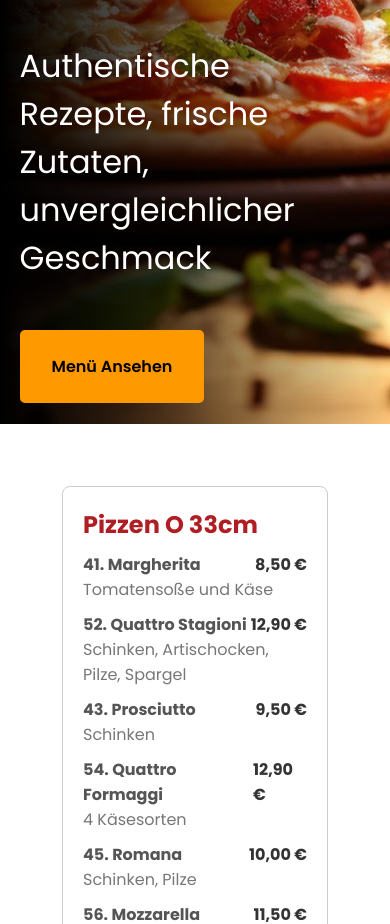
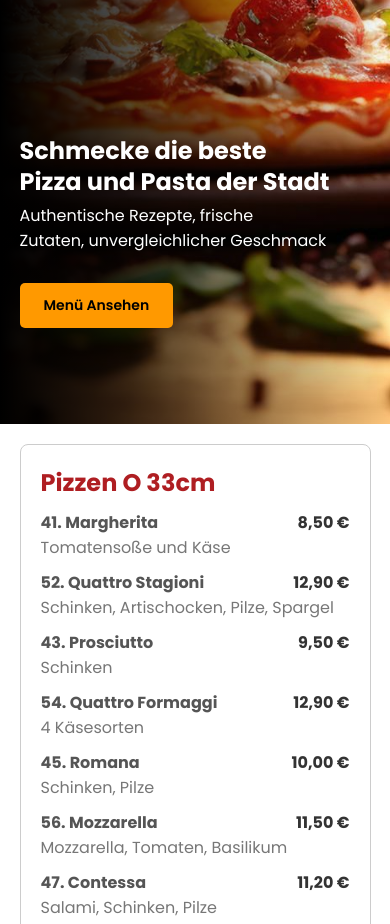
Before and after one commit to zerokater/restaurant-tsv, a SvelteKit app: page / in a window 390 px wide. Shown: the part 420-1344 px from the top of the page. Built offline with nearby package versions, Linux system fonts and the light colour scheme.

Commit message:
RESPONSIVE-v1

```diff
--- a/src/components/Button.svelte
+++ b/src/components/Button.svelte
@@ -6,11 +6,36 @@
 <a href="{link}">{buttonText}</a>
 
 <style>
-    a{
+    a {
+        display: inline-block; /* Ensures it behaves like a button */
         margin-top: 24px;
-        padding: 24px 32px;
-        background-color: #FF9900;
-        font-weight: 600;
-        border-radius: 5px;
+        padding: 16px 32px; /* Adjusted for better balance */
+        background-color: #FF9900; /* Button background color */
+        color: var(--dark); /* Text color */
+        font-weight: 600; /* Bold text */
+        text-align: center; /* Center text */
+        text-decoration: none; /* Remove underline */
+        border-radius: 5px; /* Rounded corners */
+        transition: background-color 0.3s, transform 0.3s; /* Smooth transitions */
     }
+
+    /* Add hover and active states for better interaction */
+    a:hover {
+        background-color: #e68a00; /* Darken on hover */
+        transform: scale(1.05); /* Slightly enlarge */
+    }
+
+    a:active {
+        background-color: #cc7a00; /* Darken further on active */
+        transform: scale(0.98); /* Slightly shrink */
+    }
+
+    /* Optional: Adjust padding for smaller screens */
+    @media (max-width: 600px) {
+        a {
+            padding: 12px 24px; /* Smaller padding for small screens */
+            font-size: 0.875rem; /* Adjust font size */
+        }
+    }
+
 </style>
--- a/src/components/Menu.svelte
+++ b/src/components/Menu.svelte
@@ -5,12 +5,12 @@
 
             flex-wrap: wrap;
             justify-content: space-around;
-            padding: 20px;
+            margin: 10px 0;
         }
         .menu-section {
 
             flex: 1 1 300px;
-            margin: 10px;
+            margin: 10px 0;
             padding: 20px;
             border: 1px solid #ccc;
             border-radius: 8px;
--- a/src/components/Section.svelte
+++ b/src/components/Section.svelte
@@ -7,7 +7,9 @@
         display: flex;
         flex-direction: column;
         align-items: flex-start;
-        gap: 24px;
+        gap: clamp(6px, 1vw, 24px);
         width: 90%;
     }
+
+
 </style>
--- a/src/routes/+layout.svelte
+++ b/src/routes/+layout.svelte
@@ -33,11 +33,14 @@
 
     :global(h1){
         line-height: 130%;
-        font-size: 64px;
+        font-size: clamp(1.5rem, 2vw + 1rem, 4rem);
     }
 
     :global(h6){
-        font-size: 32px;
+        font-size: clamp(1rem, 1.5vw + 0.5rem, 2rem);
         font-weight: 400;
     }
+
+
+
 </style>
--- a/src/routes/+page.svelte
+++ b/src/routes/+page.svelte
@@ -36,11 +36,11 @@
   }
 
   .menu{
-    padding: 2rem;
-    width: 100%;
+    width: 90%;
     display: flex;
     justify-content: center;
     align-items: center;
+    margin: auto;
   }
 
 
@@ -48,4 +48,12 @@
     color: white;
   }
 
+
+
+  @media screen and (max-width: 500px) {
+  .headline {
+    align-items: flex-end;
+    padding: 6rem 0rem;
+  }
+  }
 </style>
```
